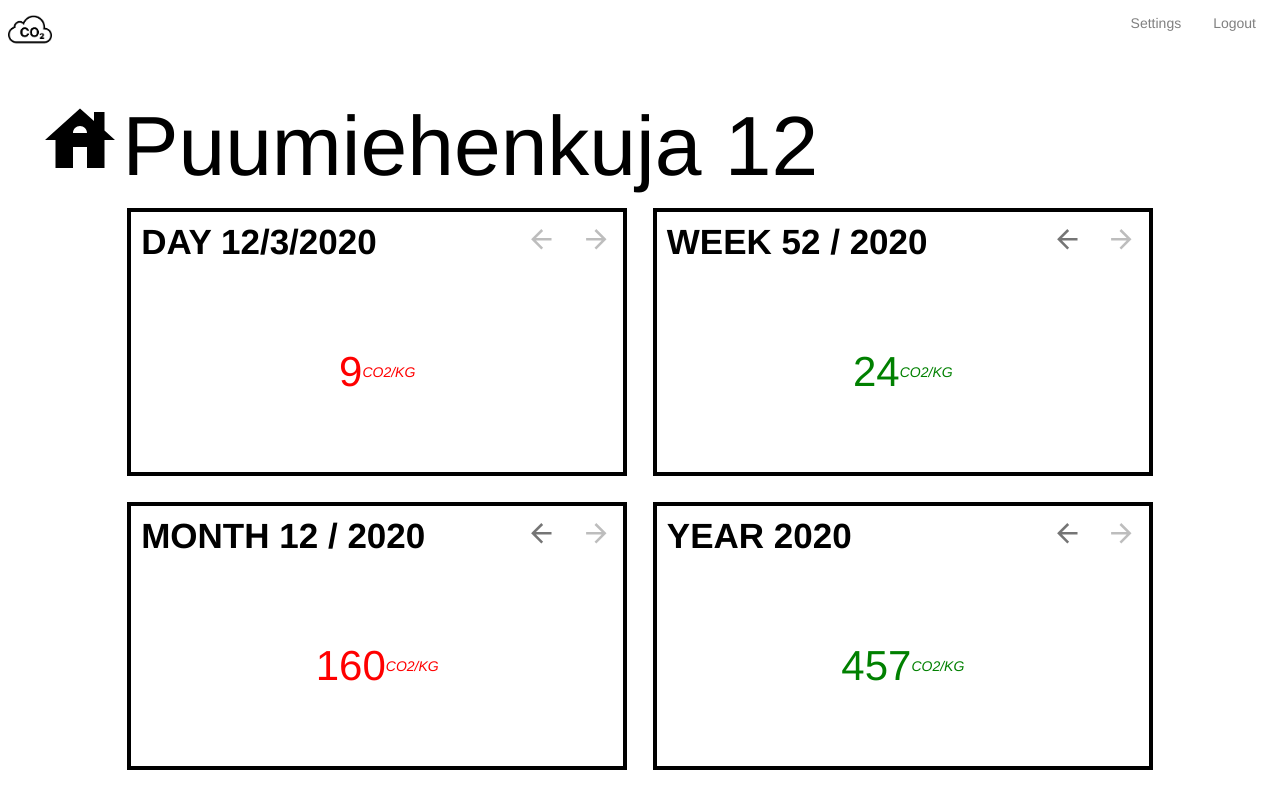
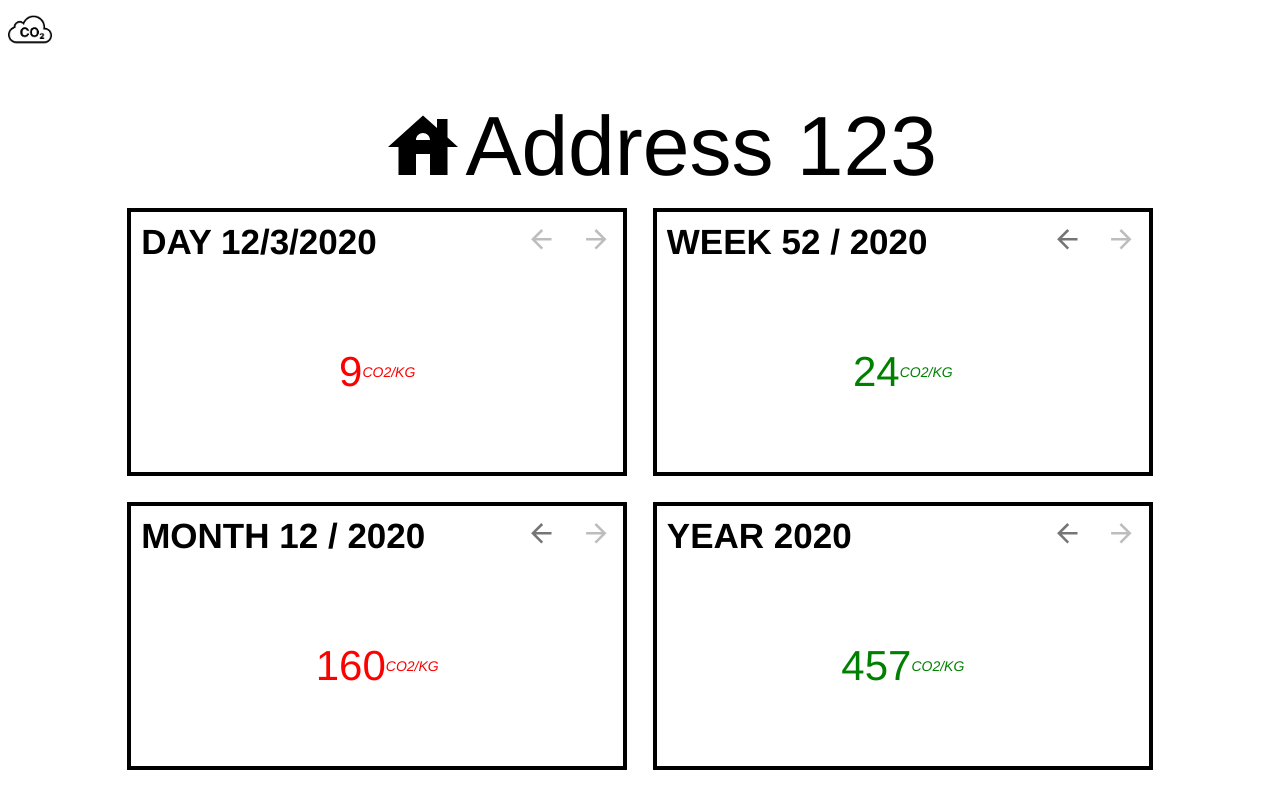
Before and after one commit to topiassaari/co2-calc, a React (Create React App) app: page /home in a window 1280 px wide. Shown: the top 808 px of the page. Built offline with nearby package versions, Linux system fonts and the light colour scheme.

Commit message:
quick update for upping to github

```diff
--- a/src/App.tsx
+++ b/src/App.tsx
@@ -1,8 +1,6 @@
 import React, { Component } from "react";
 import { Route, withRouter, Redirect } from "react-router-dom";
 import Home from "./components/Home";
-import Settings from "./components/Settings";
-import Logout from "./components/Logout";
 import "./styles/App.scss";
 
 type props = {
@@ -29,19 +27,9 @@ class App extends Component<props> {
         <div className="headerContainer">
           <span className="headerLogo" onClick={this.naviClick} data-id="home">
           </span>
-          <div className="navigation">
-            <span className="naviItem" onClick={this.naviClick} data-id="settings">
-              Settings
-            </span>
-            <span className="naviItem" onClick={this.naviClick} data-id="logout">
-              Logout
-            </span>
-          </div>
         </div>
         <Redirect path="/" to="/home" />
         <Route path="/home" component={Home} />
-        <Route path="/settings" component={Settings} />
-        <Route path="/logout" component={Logout} />
       </div>
     );
   }
--- a/src/components/Home.tsx
+++ b/src/components/Home.tsx
@@ -132,7 +132,7 @@ class Home extends React.Component {
       <article>
         <div className="title">
           <HouseIcon fontSize="inherit" />
-          Puumiehenkuja 12
+          Address 123
         </div>
         <div id="CO2container">
           <div>
--- a/src/components/Logout.tsx
+++ /dev/null
@@ -1,14 +0,0 @@
-import React from "react";
-import "../styles/App.scss";
-
-class Logout extends React.Component {
-  render() {
-    return (
-      <article>
-        <h1>Logout</h1>
-      </article>
-    );
-  }
-}
-
-export default Logout;
--- a/src/components/Settings.tsx
+++ /dev/null
@@ -1,12 +0,0 @@
-import React from "react";
-import "../styles/App.scss";
-
-class Settings extends React.Component {
-  render() {
-    return <article>
-      <h1>Settings</h1>
-    </article>;
-  }
-}
-
-export default Settings;
--- a/src/styles/App.scss
+++ b/src/styles/App.scss
@@ -167,6 +167,9 @@ i {
   width: 100%;
   font-family: Helvetica;
   font-size: 6rem;
+  align-items: center;
+  justify-content: center;
+  flex-direction: row;
   padding: 3% 0 0 3%;
   @media screen and (max-width: 800px) {
     display: none;
```
